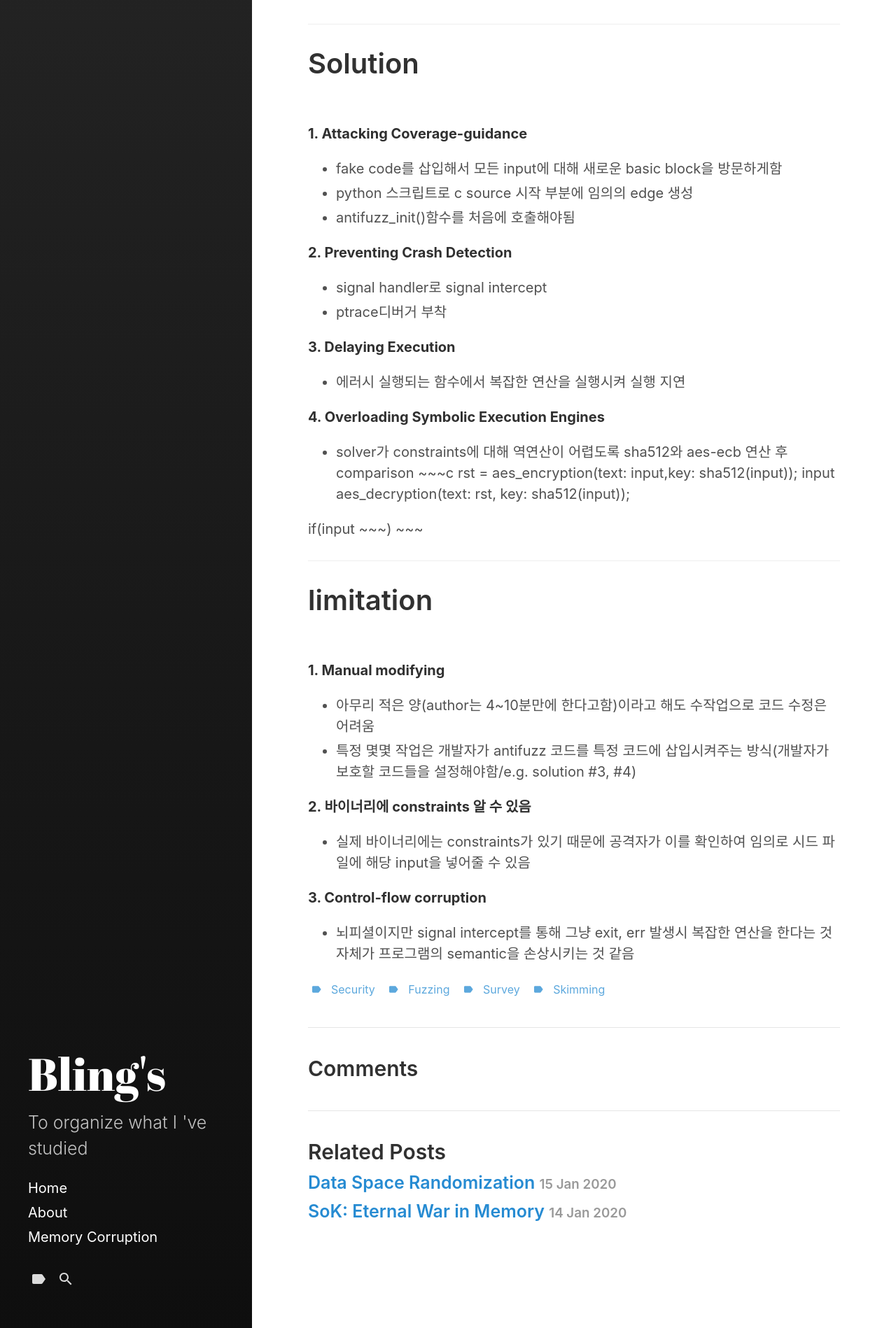
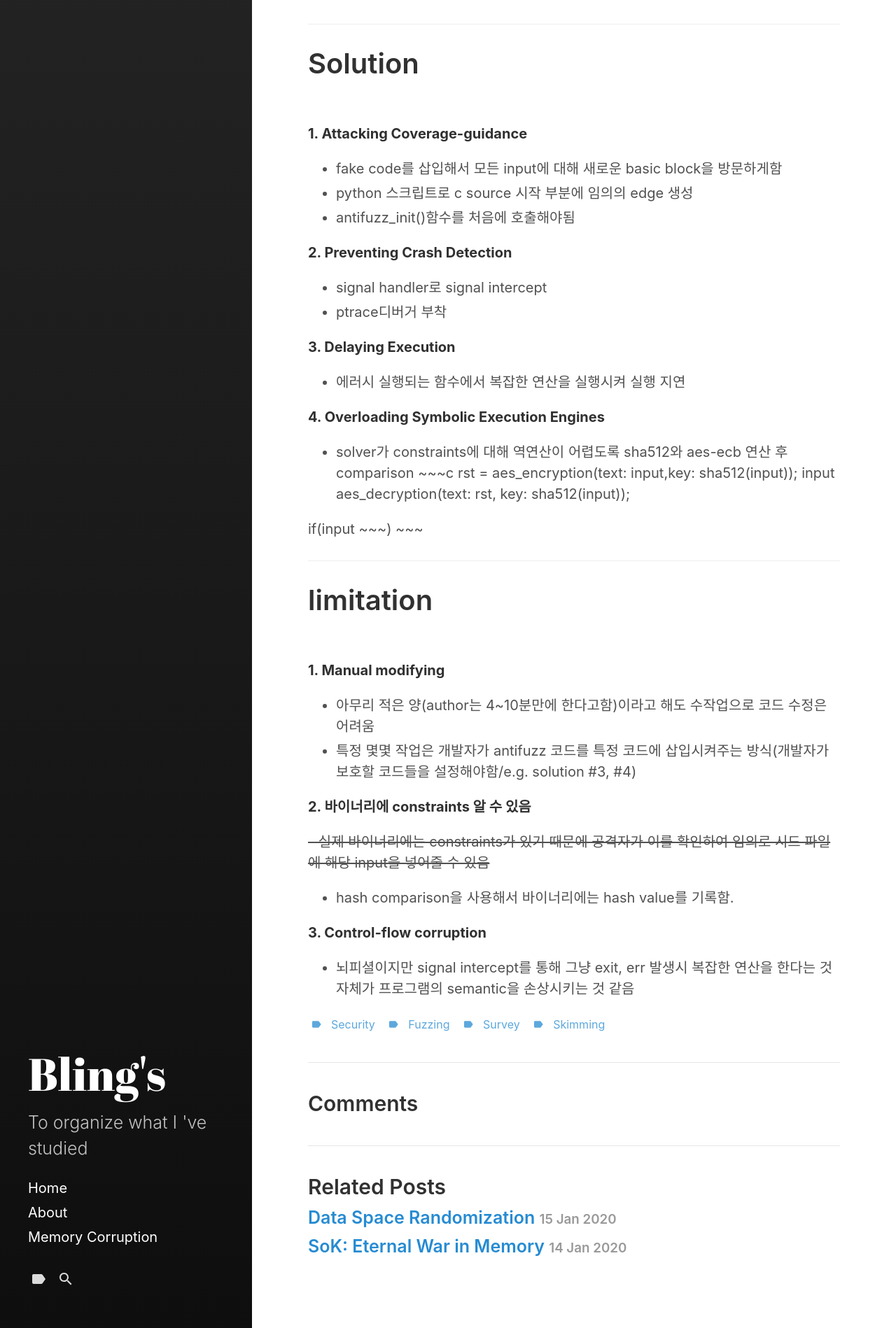
Before and after one commit to blingcho/blingcho.github.io, a Jekyll site: the page built from _posts/survey/2020-01-31-ANTIFUZZ_Impleding fuzzing audits of binary executables.md, in a window 1280 px wide. Shown: the part 1450-3348 px from the top of the page at 70% size. Built offline with Jekyll 4.4.1, drawn with Linux system fonts in a browser that asks for light colours.

Commit message:
20-02-18

```diff
--- a/_posts/survey/2020-01-31-ANTIFUZZ_Impleding fuzzing audits of binary executables.md
+++ b/_posts/survey/2020-01-31-ANTIFUZZ_Impleding fuzzing audits of binary executables.md
@@ -77,8 +77,9 @@ ___
 - 특정 몇몇 작업은 개발자가 antifuzz 코드를 특정 코드에 삽입시켜주는 방식(개발자가 보호할 코드들을 설정해야함/e.g. solution #3, #4)
 
 **2. 바이너리에 constraints 알 수 있음**
-- 실제 바이너리에는 constraints가 있기 때문에 공격자가 이를 확인하여 임의로 시드 파일에 해당 input을 넣어줄 수 있음
 
+~~- 실제 바이너리에는 constraints가 있기 때문에 공격자가 이를 확인하여 임의로 시드 파일에 해당 input을 넣어줄 수 있음~~
+- hash comparison을 사용해서 바이너리에는 hash value를 기록함.
 
 **3. Control-flow corruption**
 - 뇌피셜이지만 signal intercept를 통해 그냥 exit, err 발생시 복잡한 연산을 한다는 것 자체가 프로그램의 semantic을 손상시키는 것 같음
```
